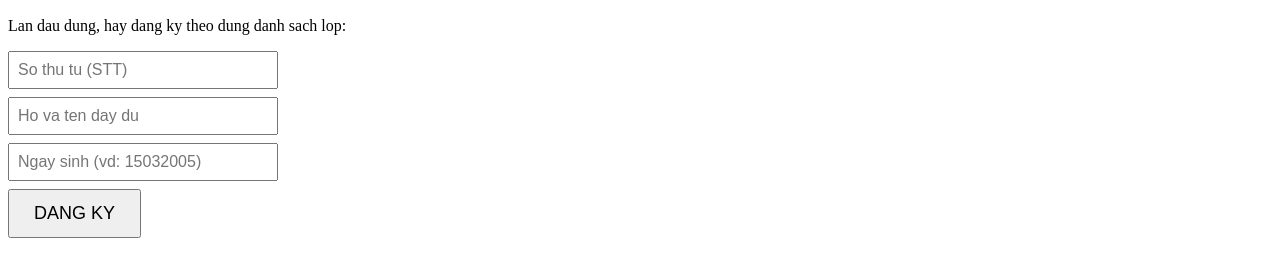
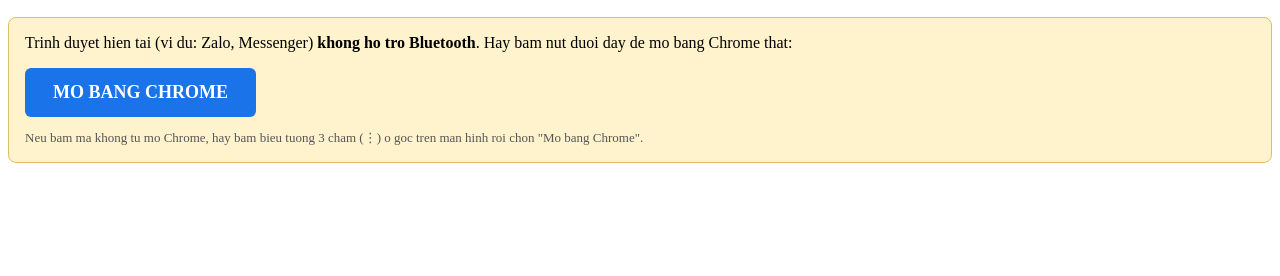
Before and after one commit to vohoangsinh2025-code/diemdanh-test, a plain HTML site: page index.html in a window 1280 px wide. Shown: the part 50-326 px from the top of the page. Drawn offline with Linux system fonts and the light colour scheme.

Commit message:
Update index.html

```diff
--- a/index.html
+++ b/index.html
@@ -7,6 +7,12 @@
 </head>
 <body>
 <h2>Diem danh BLE</h2>
+
+<div id="canhBaoTrinhDuyet" style="display:none;background:#fff3cd;padding:16px;margin-bottom:16px;border-radius:8px;border:1px solid #e0c060;">
+  <p style="margin-top:0;">Trinh duyet hien tai (vi du: Zalo, Messenger) <b>khong ho tro Bluetooth</b>. Hay bam nut duoi day de mo bang Chrome that:</p>
+  <a id="lienKetMoChrome" style="display:inline-block;background:#1a73e8;color:#fff;padding:14px 28px;border-radius:6px;text-decoration:none;font-size:18px;font-weight:bold;">MO BANG CHROME</a>
+  <p style="font-size:13px;color:#555;margin-bottom:0;">Neu bam ma khong tu mo Chrome, hay bam bieu tuong 3 cham (⋮) o goc tren man hinh roi chon "Mo bang Chrome".</p>
+</div>
 
 <div id="khuDangKy">
   <p>Lan dau dung, hay dang ky theo dung danh sach lop:</p>
@@ -35,12 +41,27 @@ const khuDiemDanh = document.getElementById('khuDiemDanh');
 const kqDangKy = document.getElementById('kqDangKy');
 const chaoMung = document.getElementById('chaoMung');
 const kq = document.getElementById('kq');
+const canhBaoTrinhDuyet = document.getElementById('canhBaoTrinhDuyet');
+
+// Neu trinh duyet khong co Web Bluetooth (thuong la dang mo trong Zalo/Messenger/Facebook...),
+// an form dang ky/diem danh di va hien nut mo bang Chrome that.
+if (!navigator.bluetooth) {
+  khuDangKy.style.display = 'none';
+  khuDiemDanh.style.display = 'none';
+  canhBaoTrinhDuyet.style.display = 'block';
+
+  const urlHienTai = location.href.replace(/^https?:\/\//, '');
+  const lienKetChrome = 'intent://' + urlHienTai + '#Intent;scheme=https;package=com.android.chrome;end';
+  const nutMoChrome = document.getElementById('lienKetMoChrome');
+  nutMoChrome.href = lienKetChrome;
+}
 
 function docThongTinDangKy() {
   try { return JSON.parse(localStorage.getItem(KHOA_DANG_KY)); } catch (e) { return null; }
 }
 
 function hienThiTheoTrangThai() {
+  if (!navigator.bluetooth) return;
   const tt = docThongTinDangKy();
   if (tt && tt.stt && tt.khoaThietBi) {
     khuDangKy.style.display = 'none';
```
